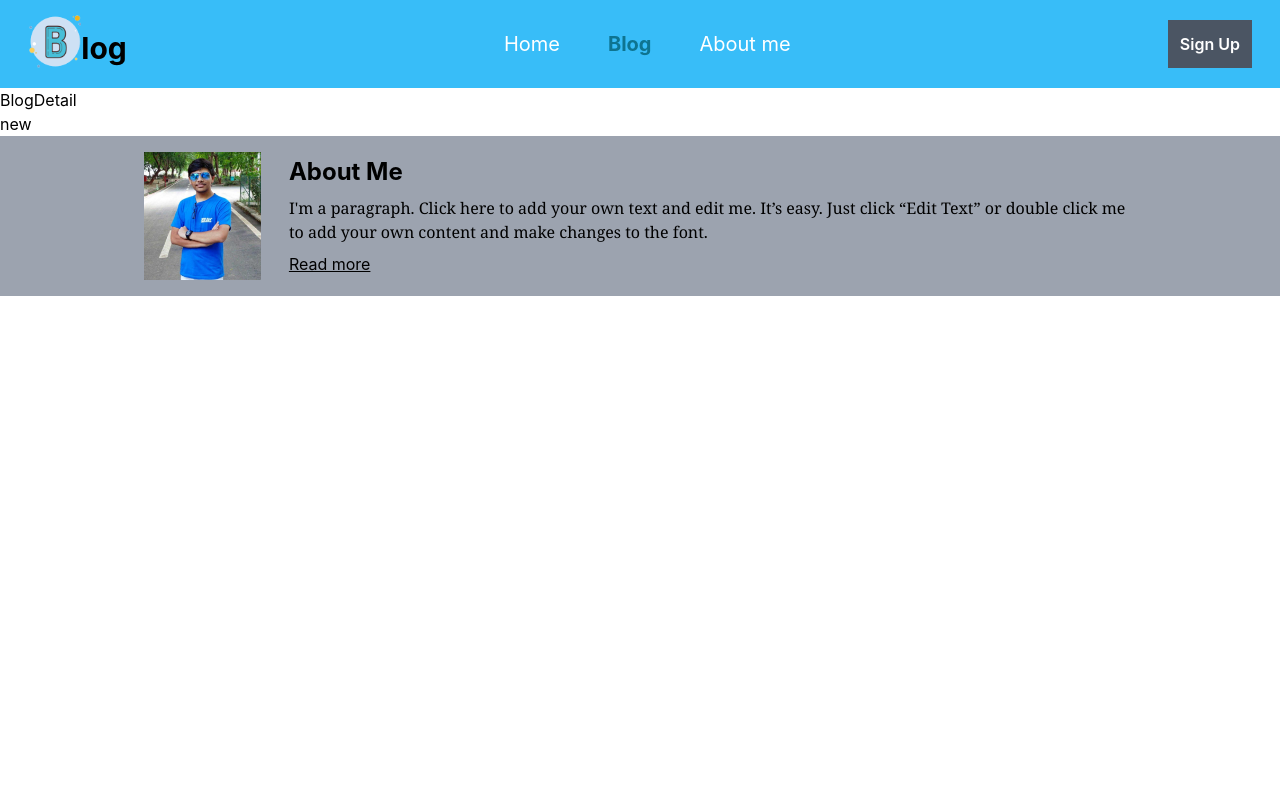
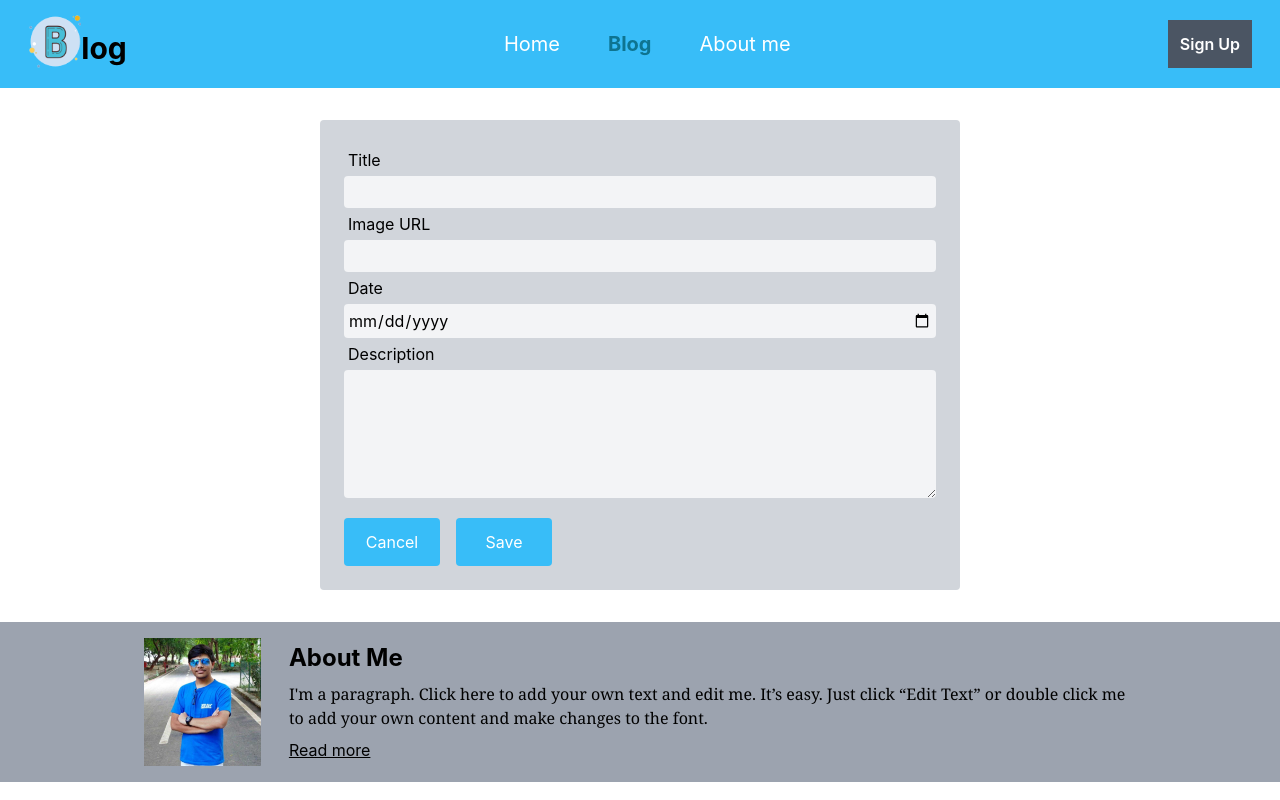
Before and after one commit to Darshan-Shihora/Blog-website, a React (Create React App) app in the folder my-blog/: page /blog/new in a window 1280 px wide. Built offline with nearby package versions, Linux system fonts and the light colour scheme.

Commit message:
Form component

```diff
--- a/my-blog/public/index.html
+++ b/my-blog/public/index.html
@@ -13,7 +13,7 @@
 
     <link rel="manifest" href="%PUBLIC_URL%/manifest.json" />
 
-    <title>React App</title>
+    <title>Blog Website</title>
   </head>
   <body>
     <noscript>You need to enable JavaScript to run this app.</noscript>
--- /dev/null
+++ b/my-blog/src/components/AddBlog.tsx
@@ -0,0 +1,7 @@
+import BlogForm from "./BlogForm";
+
+function AddBlog() {
+  return <BlogForm method="post" />;
+}
+
+export default AddBlog;
--- /dev/null
+++ b/my-blog/src/components/BlogForm.tsx
@@ -0,0 +1,87 @@
+import { Form, useNavigate } from "react-router-dom";
+
+const BlogForm: React.FC<{ method: "post" }> = (props) => {
+  const navigate = useNavigate();
+  function cancelHandler() {
+    navigate("..");
+  }
+
+  return (
+    <Form
+      method={props.method}
+      className="bg-gray-300 p-6 max-w-[40rem] my-8 mx-auto rounded"
+    >
+      <p>
+        <label className="block w-full m-1 text-md" htmlFor="title">
+          Title
+        </label>
+        <input
+          className="block w-full p-1 bg-gray-100 rounded"
+          id="title"
+          type="text"
+          name="title"
+          required
+        />
+      </p>
+      <p>
+        <label className="block w-full m-1 text-md" htmlFor="image">
+          Image URL
+        </label>
+        <input
+          className="block w-full p-1 bg-gray-100 rounded"
+          id="image"
+          type="text"
+          name="image"
+          required
+        />
+      </p>
+      <p>
+        <label className="block w-full m-1 text-md" htmlFor="date">
+          Date
+        </label>
+        <input
+          className="block w-full p-1 bg-gray-100 rounded"
+          id="date"
+          type="date"
+          name="date"
+          required
+        />
+      </p>
+      <p>
+        <label className="block w-full m-1 text-md" htmlFor="description">
+          Description
+        </label>
+        <textarea
+          className="block w-full p-1 bg-gray-100 rounded"
+          id="description"
+          name="description"
+          rows={5}
+          required
+        />
+      </p>
+      <div className="flex flex-end gap-4 mt-5">
+        <button
+          type="button"
+          className="py-3 px-5 w-24 rounded hover:bg-sky-600 bg-sky-400 text-white"
+          onClick={cancelHandler}
+        >
+          Cancel
+        </button>
+        <button className="py-3 px-5 w-24 rounded hover:bg-sky-600 bg-sky-400 text-white">
+          Save
+        </button>
+      </div>
+    </Form>
+  );
+};
+
+export default BlogForm;
+
+type MyParams = {
+  blogId: string;
+};
+
+// export const action = async({ request, params }: {request : Request; params: MyParams}) => {
+//   const method = request.method;
+//   const data = await request.formData();
+// }
--- a/my-blog/src/components/BlogList.tsx
+++ b/my-blog/src/components/BlogList.tsx
@@ -1,5 +1,6 @@
 import React, { useEffect, useState } from "react";
 import Blog from "./Blog";
+import { NavLink } from "react-router-dom";
 
 type Blogs = {
   id: string;
@@ -30,12 +31,18 @@ type Blogs = {
 
 function BlogList() {
   const [blogs, setBlogs] = useState<Blogs[]>([]);
+  const [isLoading, setIsLoading] = useState<boolean>(false);
 
   useEffect(() => {
+    setIsLoading(true);
+    try {
       const fetchBlogs = async () => {
         const response = await fetch(
           "https://blog-website-c5959-default-rtdb.firebaseio.com/blogs.json"
         );
+        if (!response.ok) {
+          throw new Error("Something went wrong!");
+        }
         const responseData = await response.json();
 
         const loadedBlogs = [];
@@ -49,19 +56,35 @@ function BlogList() {
         setBlogs(loadedBlogs);
       };
       fetchBlogs();
+    } catch (error: any) {
+      console.log(error.message);
+    }
   }, []);
 
+  const blog = blogs.map((blog) => (
+    <Blog key={blog.id} id={blog.id} image={blog.image} title={blog.title} />
+  ));
+
+  // let content: any = <p>Found no Blogs</p>;
+  let content: any;
+
+  if (isLoading) {
+    content = <p className="text-center mt-3 text-2xl">Fetching Data...</p>;
+  }
+  if (blogs.length > 0) {
+    content = blog;
+  }
+
   return (
-    <>
-      {blogs.map((blog) => (
-        <Blog
-          key={blog.id}
-          id={blog.id}
-          image={blog.image}
-          title={blog.title}
-        />
-      ))}
-    </>
+    <div className="min-h-[30rem]">
+      <NavLink
+        to="new"
+        className="bg-sky-500 w-32 my-4 p-4 text-xl block m-auto items-center text-center text-white hover:bg-sky-600 rounded"
+      >
+        Add Blog
+      </NavLink>
+      {content}
+    </div>
   );
 }
 
--- a/my-blog/src/components/Home.tsx
+++ b/my-blog/src/components/Home.tsx
@@ -26,7 +26,7 @@ function Home() {
       <div className="relative m-auto mt-8 mb-12">
         <img className="m-auto" src={image} alt="" />
         <Link
-          className={`absolute bottom-[45%] right-[45%] bg-white px-10 py-4 text-2xl font-serif text-sky-600 hover:text-white hover:bg-sky-500`}
+          className={`absolute bottom-[45%] right-[45%] rounded bg-white px-10 py-4 text-2xl font-serif text-sky-600 hover:text-white hover:bg-sky-500`}
           to="/blog"
         >
           Travel
```
Also changed, not shown: my-blog/src/App.tsx (+19 -3 lines). Lines whose indentation alone changed are shown as unchanged.
